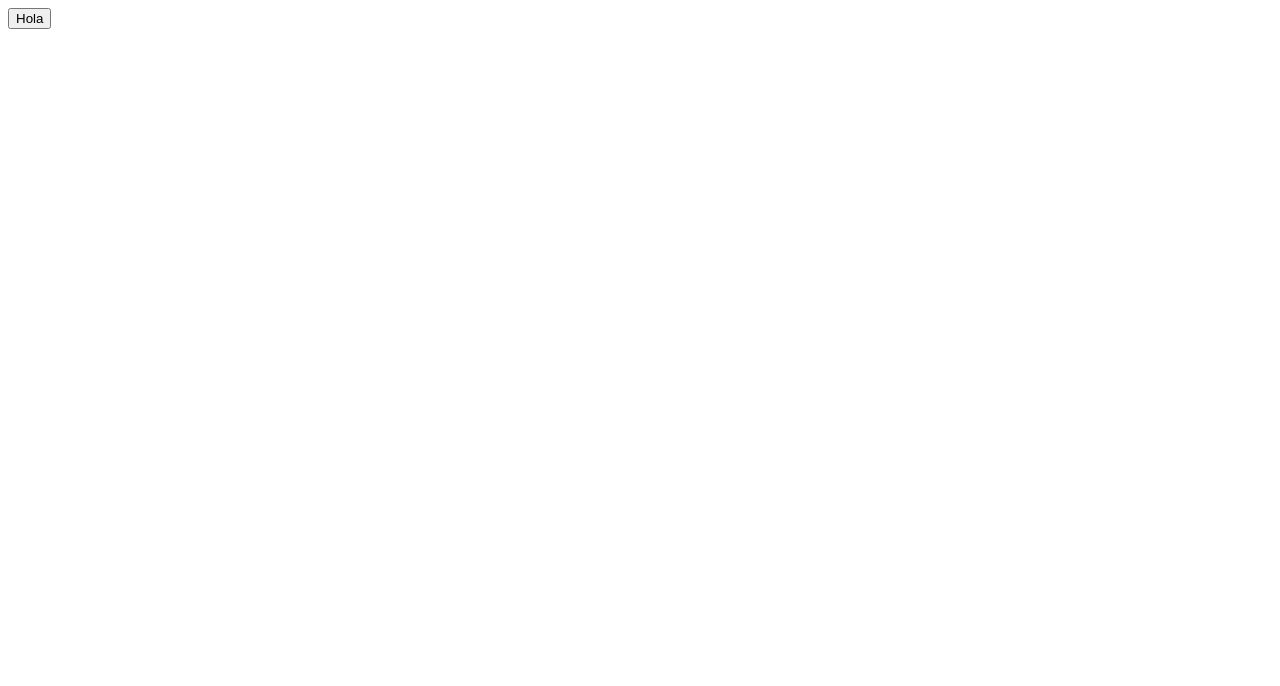
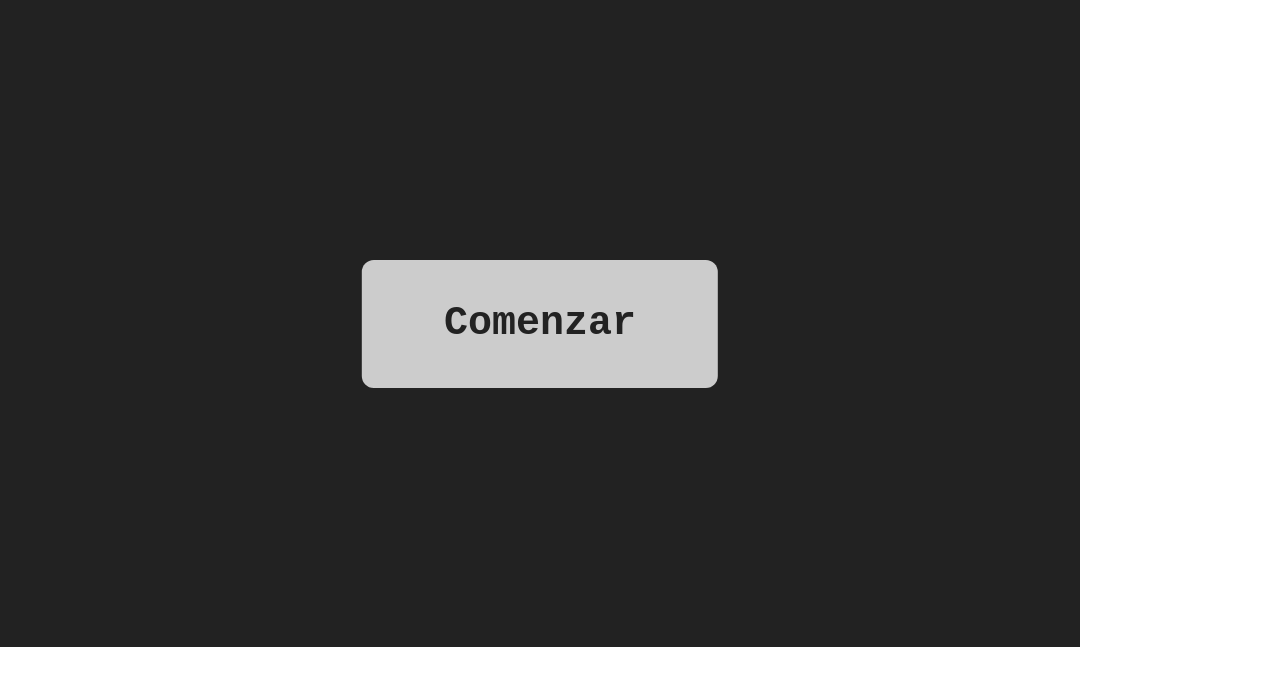
Before and after one commit to tecnibus5/EscapeRoomBUS, a plain HTML site: page index.html in a window 1280 px wide. Drawn offline with Linux system fonts and the light colour scheme.

Commit message:
feat: Añade caja de juego
Hace falta cambiar el nombre de index.html antes de fusionar

```diff
--- /dev/null
+++ b/css/game.css
@@ -0,0 +1,87 @@
+html, body {
+    margin: 0;
+    padding: 0;
+}
+
+:root {
+    --dark-color: #222222;
+    --light-color:#cccccc;
+}
+
+.game-bg-wrapper {
+    width: clamp(360px,100vw,1080px);
+    position: relative;
+}
+
+.game-bg {
+    aspect-ratio: 16/9;
+    background-color: var(--dark-color);
+    position: relative;
+
+    padding: 12px;
+
+    display: flex;
+    flex-direction: column;
+    overflow-x: hidden;
+    overflow-y: auto;
+    gap: 5%;
+}
+
+.game-text {
+
+}
+
+.text-style {
+    color: var(--light-color);
+    font-family: 'Courier New', Courier, monospace;
+    font-size: clamp(1em,5vw,1.5em);
+}
+
+.game-input {
+    flex-grow: 1;
+    background-color: var(--dark-color);
+    border: inset 1px solid var(--light-color);
+    color: var(--light-color);
+}
+
+.game-input:focus {
+    outline: 0;
+}
+
+#game-input-div {
+    background-color: var(--dark-color);
+    display: flex;
+}
+
+#game-input-div > span {
+    padding: 0 6px;
+    font-weight: bolder;
+}
+
+#boton-bonito-wrapper {
+    position: absolute;
+    top: 0;
+    left: 0;
+    width: 100%;
+    height: 100%;
+    background-color: var(--dark-color);
+}
+
+.boton-bonito {
+    position: absolute;
+    top: 50%;
+    left: 50%;
+    transform: translate(-50%,-50%);
+
+    width: clamp(120px,33%,360px);
+    height: clamp(48px,10vw,144px);
+
+    border: 0;
+    border-radius: 12px;
+    background-color: var(--light-color);
+
+    color: var(--dark-color);
+    font-family: 'Courier New', Courier, monospace;
+    font-weight: bolder;
+    font-size: clamp(1em,5vw,2.5em)
+}
--- a/index.html
+++ b/index.html
@@ -2,9 +2,20 @@
 <html>
     <head>
         <meta name="viewport" content="width=device-width, initial-scale=1" />
+        <link rel="stylesheet" href="./css/game.css" type="text/css">
     </head>
     <body>
-        <button onclick="main()">Hola</button>
+        <div class="game-bg-wrapper">
+            <div id="game" class="game-bg">
+            </div>
+            <div id="game-input-div">
+                <span class="text-style">&gt;</span>
+                <input type="text" name="game-input" id="game-input" class="game-input text-style">
+            </div>
+            <div id="boton-bonito-wrapper">
+                <button class="boton-bonito" onclick="main()">Comenzar</button>
+            </div>
+        </div>
         <script src="./js/main.js"></script>
     </body>
 </html>
--- a/js/main.js
+++ b/js/main.js
@@ -43,13 +43,14 @@ function load_initial_scene(scenes) {
 }
 
 function render_text(scene,texts) {
+    let gameScreen = document.getElementById('game');
     for(line of scene.textos) {
-        console.log(texts[line-1]);
+        gameScreen.insertAdjacentHTML('beforeend',`<div class="text-style game-text">${texts[line-1]}</div>`);
     }
 }
 
 function wait_for_input() {
-    let action = prompt();
+    let gameInput = document.getElementById('game-input');
     return action.toUpperCase();
 }
 
@@ -76,6 +77,8 @@ function is_auto_scene(scene) {
 }
 
 async function main() {
+    document.getElementById('boton-bonito-wrapper').remove();
+
     const scenes = await load_scenes();
     const texts = await load_texts();
 
```
